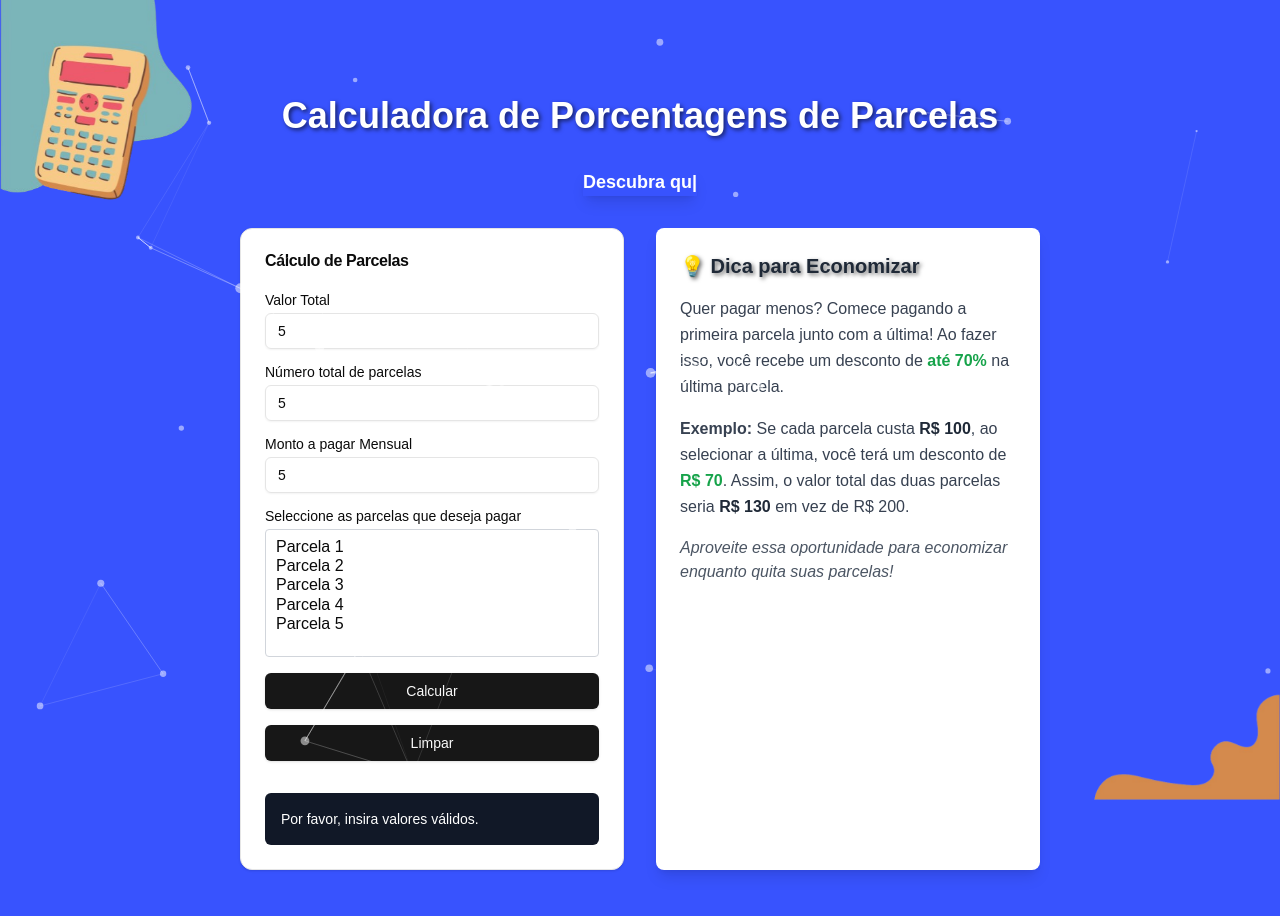
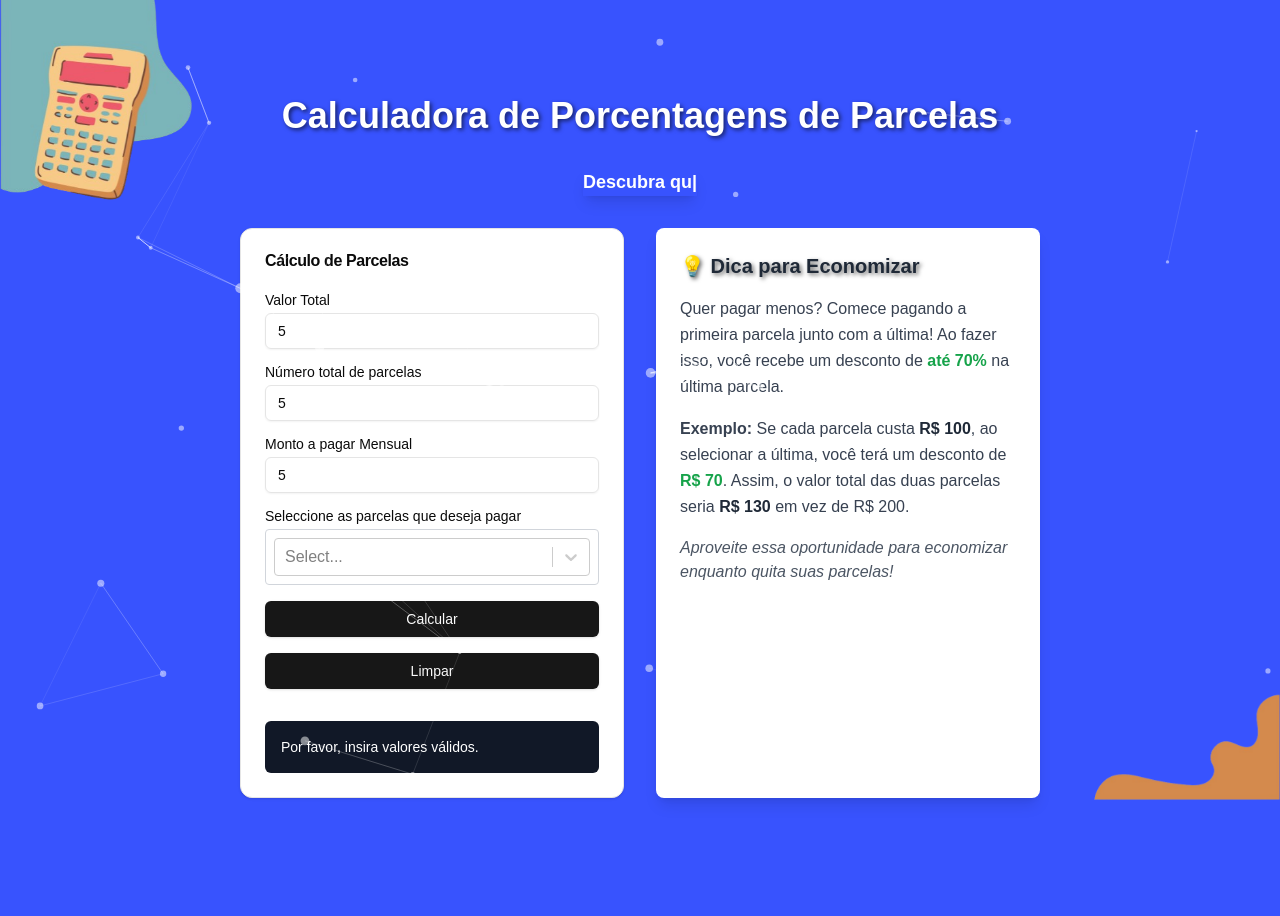
Before and after one commit to Alex900930/calculadora-porcentages, a Next.js app: page / in a window 1280 px wide. Both pictures are taken after typing "5", "5", "5" into the empty fields and a click on the button "Calcular". Shown: the top 916 px of the page. After the commit the page ends 894 px from the top, so only its background shows below. Built offline with nearby package versions, Linux system fonts and the light colour scheme.

Commit message:
update select

```diff
--- a/package.json
+++ b/package.json
@@ -20,6 +20,7 @@
     "next": "15.1.4",
     "react": "^19.0.0",
     "react-dom": "^19.0.0",
+    "react-select": "^5.9.0",
     "react-type-animation": "^3.2.0",
     "tailwind-merge": "^2.6.0",
     "tailwindcss-animate": "^1.0.7"
--- a/src/app/components/CalculadoraPorcentajes.tsx
+++ b/src/app/components/CalculadoraPorcentajes.tsx
@@ -6,6 +6,9 @@ import { Input } from "@/components/ui/input"
 import { Label } from "@/components/ui/label"
 import { Button } from "@/components/ui/button"
 
+import Select from 'react-select';
+import makeAnimated from 'react-select/animated';
+import { MultiValue } from 'react-select';
 
 export default function CalculadoraPorcentajes() {
   const [montoTotal, setMontoTotal] = useState('')
@@ -13,6 +16,8 @@ export default function CalculadoraPorcentajes() {
   const [montoPorCuota, setMontoPorCuota] = useState<number>(0)
   const [cuotasSeleccionadas, setCuotasSeleccionadas] = useState<string[]>([])
   const [resultado, setResultado] = useState<string | null>(null)
+
+  const animatedComponents = makeAnimated();
 
   // Manejar el cambio en el input para el total de cuotas
   const manejarCambioTotalCuotas = (event: React.ChangeEvent<HTMLInputElement>) => {
@@ -26,45 +31,20 @@ export default function CalculadoraPorcentajes() {
     setMontoPorCuota(isNaN(valor) ? 0 : valor)
   }
 
+  const valoresSeleccionados = cuotasSeleccionadas.map((cuota) => ({
+    value: cuota,
+    label: `Parcela ${cuota}`,
+  }));
 
-  const manejarSeleccion = (event: React.ChangeEvent<HTMLSelectElement>) => {
-    const seleccionada = event.target.value; // Obtener el valor seleccionado
-    setCuotasSeleccionadas((prevSeleccionadas) => {
-      if (prevSeleccionadas.includes(seleccionada)) {
-        // Si ya está seleccionada, eliminarla
-        return prevSeleccionadas.filter((cuota) => cuota !== seleccionada);
-      } else {
-        // Si no está seleccionada, agregarla
-        return [...prevSeleccionadas, seleccionada];
-      }
-    });
+  const manejarSeleccion = (seleccionados: MultiValue<{ label: string; value: string }>) => {
+    setCuotasSeleccionadas(seleccionados ? seleccionados.map((op) => op.value) : []);
   };
 
-
-  /* const manejarSeleccion = (event: React.ChangeEvent<HTMLSelectElement>) => {
-    const seleccionadas = Array.from(event.target.selectedOptions, (option) => option.value);
-
-    setCuotasSeleccionadas((prevSeleccionadas) => {
-      // Crear un nuevo conjunto con las selecciones previas y actuales
-      const nuevasSeleccionadas = [...prevSeleccionadas];
-
-      seleccionadas.forEach((opcion) => {
-        if (!nuevasSeleccionadas.includes(opcion)) {
-          nuevasSeleccionadas.push(opcion); // Agregar si no está en el arreglo
-        }
-      });
-
-      // Asegurar que solo se mantengan elementos seleccionados actualmente en el <select>
-      return nuevasSeleccionadas.filter((opcion) =>
-        seleccionadas.includes(opcion) || prevSeleccionadas.includes(opcion)
-      );
-    });
-  }; */
 
   // Generar dinámicamente las opciones del select
   const opcionesCuotas = Array.from({ length: numeroCuotas }, (_, index) => index + 1)
 
-  const calcularMontoRestante = () => {
+ /*  const calcularMontoRestante = () => {
     const total = parseFloat(montoTotal)
 
     if (isNaN(total) || numeroCuotas <= 0 || cuotasSeleccionadas.length === 0) {
@@ -74,7 +54,12 @@ export default function CalculadoraPorcentajes() {
 
     // Cálculo del monto pagado
     const calcularMontoPagado = () => {
-      if (cuotasSeleccionadas.includes("36")) {
+
+      if (cuotasSeleccionadas.includes(String(numeroCuotas))) {
+        console.log("Estos son los valores que recibio",
+           "Cuotas selecionadas: ",cuotasSeleccionadas,
+            "montoPorCuota: ", montoPorCuota,
+             "numeroCuotas :", numeroCuotas);
         return cuotasSeleccionadas.length * (montoPorCuota - 70 / 100); // Aplica descuento
       }
       return cuotasSeleccionadas.length * montoPorCuota; // Sin descuento
@@ -84,7 +69,40 @@ export default function CalculadoraPorcentajes() {
     const montoRestante = (total + 70*100) - montoPagado
 
     setResultado(`Você pagou $${montoPagado.toFixed(2)}. Valor restante a pagar: $${montoRestante.toFixed(2)}`)
-  }
+  } */
+
+    const calcularMontoRestante = () => {
+      const total = parseFloat(montoTotal);
+
+      if (isNaN(total) || numeroCuotas <= 0 || cuotasSeleccionadas.length === 0) {
+        setResultado('Por favor, insira valores válidos.');
+        return;
+      }
+
+      // Verificar si la última cuota está seleccionada
+      const ultimaCuota = String(numeroCuotas);
+
+      // Calcular el monto pagado
+      const calcularMontoPagado = () => {
+        return cuotasSeleccionadas.reduce((acumulado, cuota) => {
+          if (cuota === ultimaCuota) {
+            // Aplica descuento del 70% en la última cuota
+            return acumulado + montoPorCuota * 0.3; // 30% del monto (descuento aplicado)
+          }
+          // Cuotas normales sin descuento
+          return acumulado + montoPorCuota;
+        }, 0);
+      };
+
+      const montoPagado = calcularMontoPagado();
+      const montoRestante = (total + 70*100) - montoPagado
+
+      // Mostrar resultado
+      setResultado(
+        `Você pagou R$${montoPagado.toFixed(2)}. Valor restante a pagar: R$${montoRestante.toFixed(2)}`
+      );
+    };
+
 
   const LimparButton = () => {
     setMontoTotal('');
@@ -141,31 +159,21 @@ export default function CalculadoraPorcentajes() {
           {numeroCuotas > 0 && (
             <div className="flex flex-col space-y-1.5">
               <Label htmlFor="cuotasSeleccionadas">Seleccione as parcelas que deseja pagar</Label>
-              <select
+
+              <Select
                 id="cuotasSeleccionadas"
-                multiple
-                value={cuotasSeleccionadas}
+                closeMenuOnSelect={false}
+                components={animatedComponents}
+                defaultValue={valoresSeleccionados}
+                isMulti
+                options={opcionesCuotas.map((cuota) => ({
+                  value: cuota.toString(),
+                  label: `Parcela ${cuota}`,
+                }))}
                 onChange={manejarSeleccion}
-                className="border border-gray-300 p-2 rounded w-full h-32"
-              >
-                {opcionesCuotas.map((cuota) => (
-                  <option key={cuota} value={cuota.toString()}>
-                    Parcela {cuota}
-                  </option>
-                ))}
-              </select>
-            </div>
-          )}
+                className="border border-gray-300 p-2 rounded w-full"
+              />
 
-          {/* Mostrar cuotas seleccionadas */}
-          {cuotasSeleccionadas.length > 0 && (
-            <div className='bg-slate-500'>
-              <h2 className="text-lg font-semibold mb-2">Cuotas seleccionadas:</h2>
-              <ul className="list-disc ml-6">
-                {cuotasSeleccionadas.map((cuota) => (
-                  <li key={cuota}>Parcela {cuota}</li>
-                ))}
-              </ul>
             </div>
           )}
 
```
Also changed, not shown: 1 other file (tests, documents, lock files or other folders).
